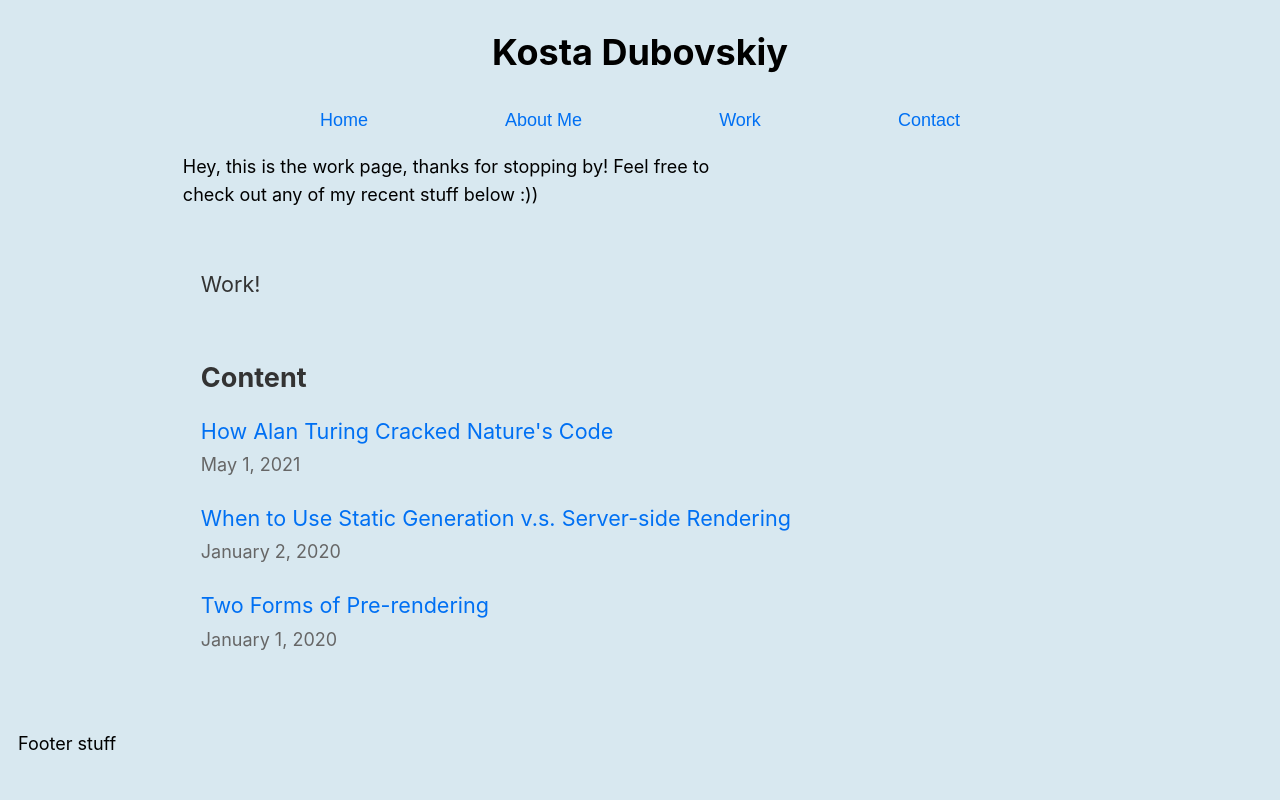
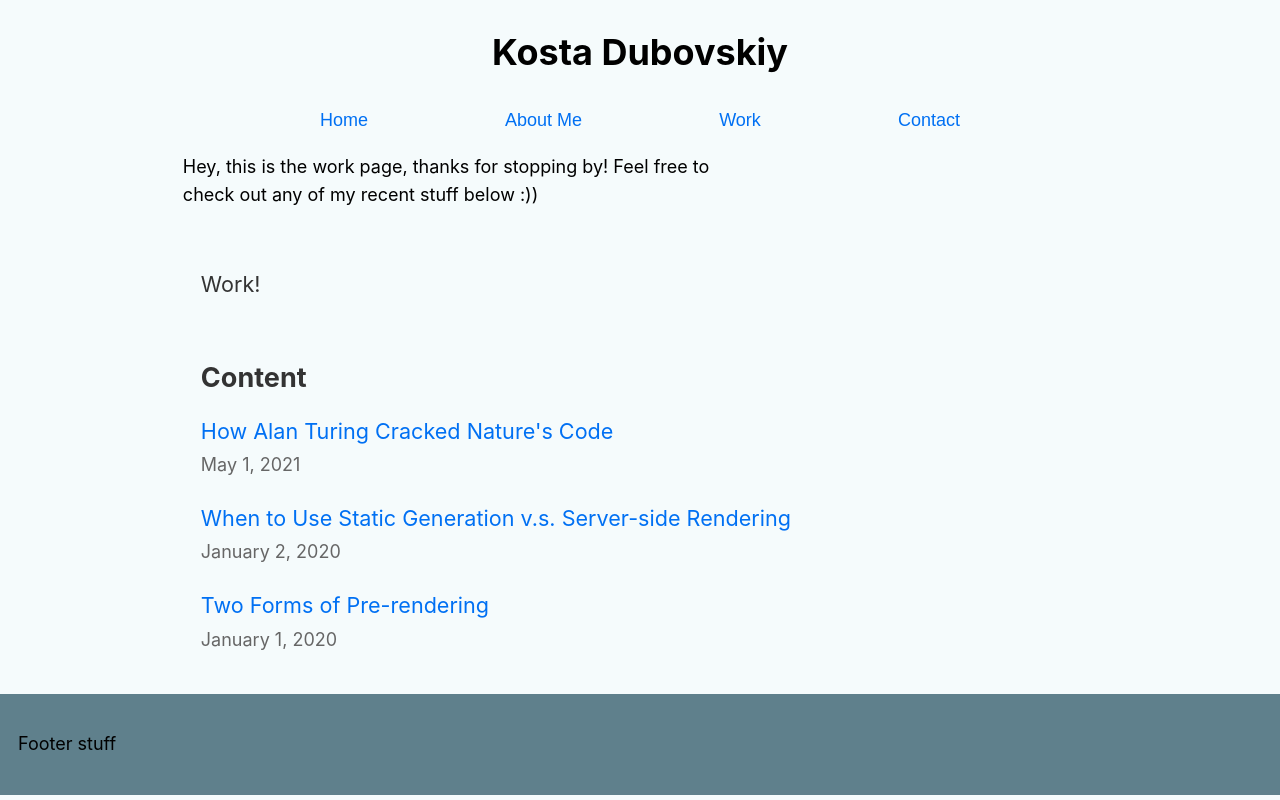
Before and after one commit to kostadubovskiy/me, a Next.js app: page /work in a window 1280 px wide. Built offline with nearby package versions, Linux system fonts and the light colour scheme.

Commit message:
colors and footer color

```diff
--- a/components/layout.js
+++ b/components/layout.js
@@ -66,7 +66,7 @@ export const ContentGrid = styled.div`
 `//background: #a4c4de;
 
 export const WorkPreview = styled.div`
-  text-align: center;
+  grid-column-template: 3fr 2fr;
   padding: 1em;
 `//background: #ddd;
 
@@ -74,7 +74,8 @@ const FooterGrid = styled.div`
   display: grid;
   grid-gap: 1em;
   grid-column: 1/6;
-`//background: #224057;
+  background: #5f808c;
+`
 
 export default function Layout({ children, home }) {
   return (
--- a/pages/index.js
+++ b/pages/index.js
@@ -4,7 +4,7 @@ import utilStyles from '../styles/utils.module.css'
 import { getSortedPostsData } from '../lib/posts'
 import Link from 'next/link'
 import Date from '../components/date'
-import { IntroductionGrid, ContentGrid, BodyGrid } from '../components/layout.js'
+import { IntroductionGrid, ContentGrid, BodyGrid, WorkPreview } from '../components/layout.js'
 import Image from 'next/image'
 
 const name = 'Kosta Dubovskiy'
@@ -46,6 +46,12 @@ export default function Home({ allPostsData }) {
           </div>
         </IntroductionGrid>
         <ContentGrid>
+          <WorkPreview>
+            <div style={{gridColumn:1}}>
+              <h2>Check out my recent article!</h2>
+            </div>
+            <a property="og:url" content='https://blog.usejournal.com/how-alan-turing-cracked-natures-code-f6c18e2dc17a' target='_blank'>How Alan Turing Cracked Nature&#8217;s Code</a>
+          </WorkPreview>
         </ContentGrid>
       </BodyGrid>
     </Layout>
--- a/styles/global.css
+++ b/styles/global.css
@@ -9,7 +9,7 @@ body {
   Ubuntu, Cantarell, Fira Sans, Droid Sans, Helvetica Neue, sans-serif;
   line-height: 1.6;
   font-size: 18px;
-  background: #d8e8f0;
+  background: #f5fbfc;
 }
 
 * {
```
